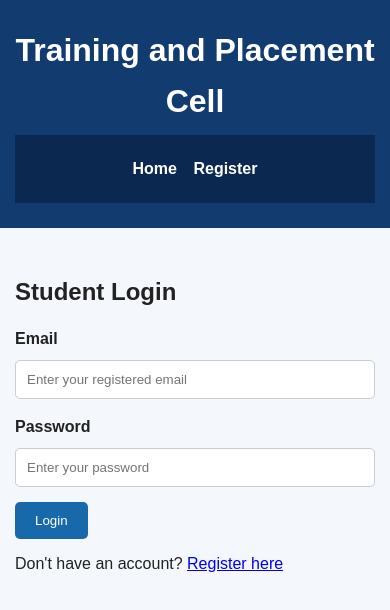
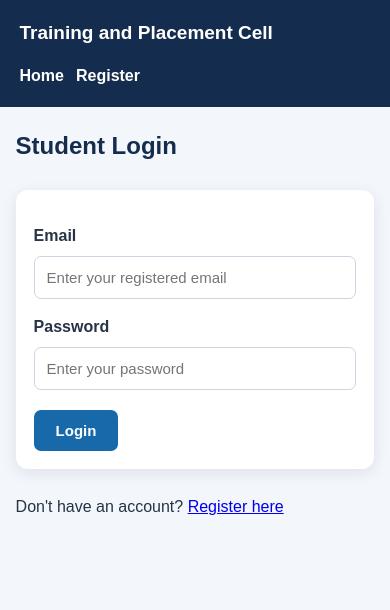
Before and after one commit to omghawate06-alt/Training-Placement-System, a website: page login.html in a window 390 px wide. Drawn offline with Linux system fonts and the light colour scheme.

Commit message:
Update style.css

```diff
--- a/style.css
+++ b/style.css
@@ -1,136 +1,143 @@
-/* General Settings */
+
 * {
     margin: 0;
     padding: 0;
     box-sizing: border-box;
 }
+
 body {
     font-family: Arial, sans-serif;
-    background: #f4f7fb;
-    color: #222;
+    background: #f3f6fb;
+    color: #263445;
     line-height: 1.6;
 }
-/* Header */
+
 header {
-    background: #123b70;
+    background: #142d4e;
     color: white;
-    padding: 25px 15px;
-    text-align: center;
+    padding: 18px 5%;
+    display: flex;
+    justify-content: space-between;
+    align-items: center;
+    flex-wrap: wrap;
+    gap: 15px;
 }
+
 header h1 {
-    margin-bottom: 8px;
+    font-size: 22px;
 }
-/* Navigation */
+
 nav {
-    background: #0b2850;
-    padding: 15px;
-    text-align: center;
+    display: flex;
+    flex-wrap: wrap;
+    gap: 18px;
 }
+
 nav a {
     color: white;
     text-decoration: none;
-    margin: 0 12px;
     font-weight: bold;
 }
+
 nav a:hover {
-    color: #ffd166;
+    color: #55c2ff;
 }
-/* Main Content */
-main, .container {
-    max-width: 1000px;
-    margin: 30px auto;
-    padding: 20px;
+
+main {
+    padding: 25px 5%;
 }
-h1, h2, h3 {
+
+h2 {
+    color: #142d4e;
     margin-bottom: 15px;
 }
+
+h3 {
+    margin-bottom: 10px;
+}
+
 p {
-    margin-bottom: 12px;
+    margin-bottom: 10px;
 }
-/* Homepage Hero Section */
-.hero {
-    text-align: center;
-    padding: 60px 20px;
+
+form {
+    max-width: 550px;
+    margin: 25px auto;
+    padding: 25px;
+    background: white;
+    border-radius: 12px;
+    box-shadow: 0 4px 15px #142d4e18;
 }
-.hero h2 {
-    color: #123b70;
-    font-size: 30px;
+
+label {
+    display: block;
+    margin-top: 15px;
+    font-weight: bold;
 }
-.hero p {
-    font-size: 17px;
+
+input,
+select,
+textarea {
+    width: 100%;
+    padding: 12px;
+    margin-top: 7px;
+    border: 1px solid #ccd5e0;
+    border-radius: 7px;
+    font-size: 15px;
 }
-/* Buttons */
-button, .btn {
-    display: inline-block;
+
+input:focus,
+select:focus {
+    outline: 2px solid #55a8e8;
+}
+
+button {
     background: #1769aa;
     color: white;
+    padding: 12px 22px;
+    margin-top: 20px;
     border: none;
-    padding: 11px 20px;
-    border-radius: 5px;
-    text-decoration: none;
+    border-radius: 7px;
+    font-size: 15px;
+    font-weight: bold;
     cursor: pointer;
 }
-button:hover, .btn:hover {
-    background: #0b2850;
+
+button:hover {
+    background: #104d80;
 }
-/* Homepage Features */
-.features {
-    display: flex;
-    justify-content: center;
-    flex-wrap: wrap;
-    gap: 20px;
-    padding: 25px;
+
+a {
+    transition: 0.2s;
 }
-.features .card {
-    width: 220px;
-    text-align: center;
-}
-/* Cards */
-.card {
-    background: white;
-    padding: 20px;
-    margin: 15px 0;
-    border-radius: 8px;
-    box-shadow: 0 2px 8px #00000015;
-}
-/* Forms */
-input, select, textarea {
-    width: 100%;
-    padding: 11px;
-    margin: 8px 0 15px;
-    border: 1px solid #ccc;
-    border-radius: 5px;
-}
-label {
-    font-weight: bold;
-}
-/* Footer */
+
 footer {
-    background: #123b70;
+    background: #142d4e;
     color: white;
     text-align: center;
-    padding: 15px;
-    margin-top: 30px;
+    padding: 22px;
+    margin-top: 35px;
 }
-/* Mobile Responsive Design */
+
 @media (max-width: 600px) {
-    nav a {
-        display: inline-block;
-        margin: 6px;
+    header {
+        flex-direction: column;
+        align-items: flex-start;
     }
-    main, .container {
-        padding: 15px;
+
+    header h1 {
+        font-size: 19px;
     }
-    .hero {
-        padding: 40px 15px;
+
+    nav {
+        gap: 12px;
     }
-    .hero h2 {
-        font-size: 24px;
+
+    main {
+        padding: 20px 4%;
     }
-    .features {
-        padding: 10px;
-    }
-    .features .card {
-        width: 100%;
+
+    form {
+        padding: 18px;
     }
 }
```
